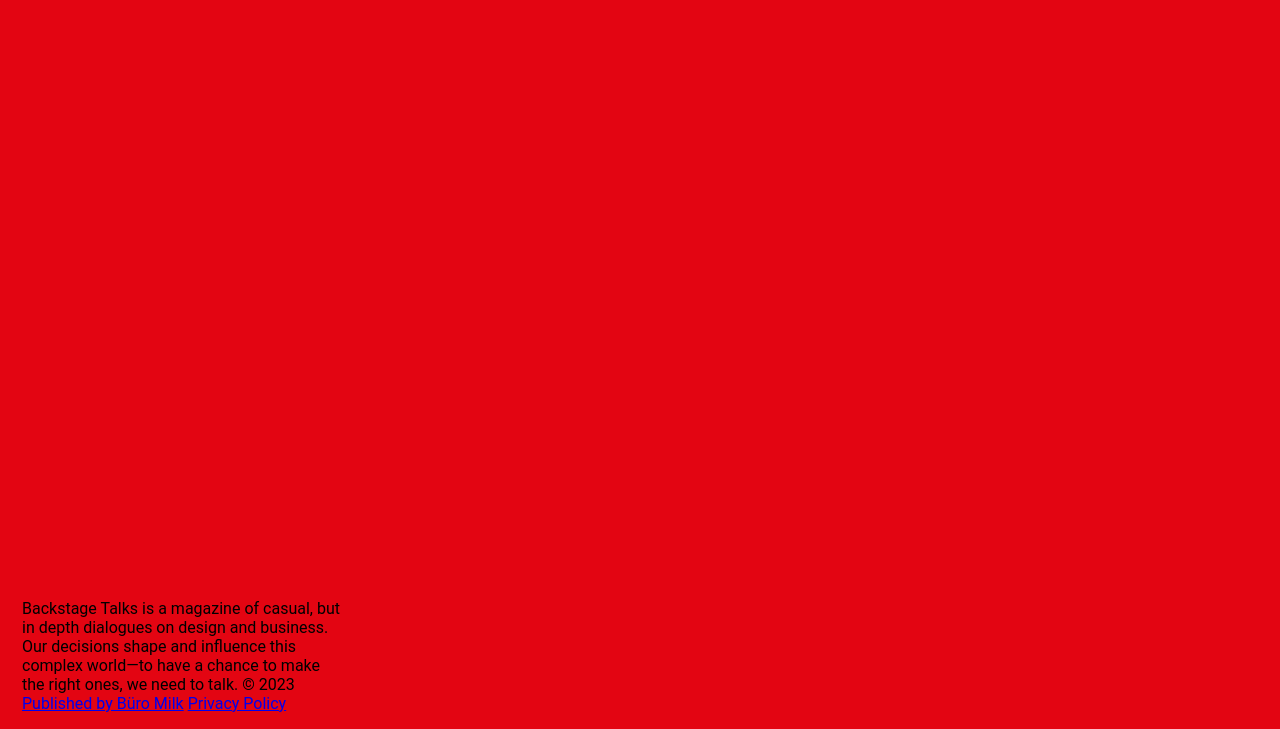
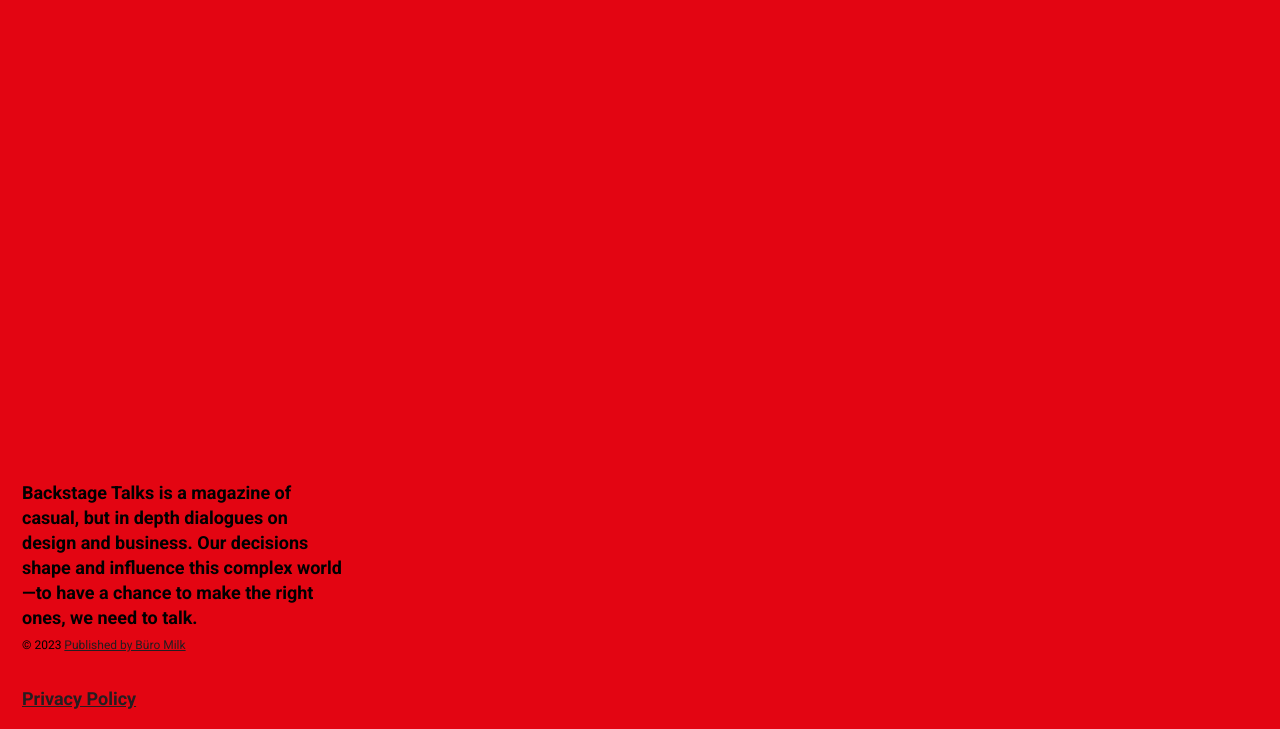
Before and after one commit to modvegas/Projects, a plain HTML site: page pages/backstage/index.html in a window 1280 px wide. Shown: the part 71-800 px from the top of the page. Drawn offline with Linux system fonts and the light colour scheme.

Commit message:
style outlined

```diff
--- a/pages/backstage/index.html
+++ b/pages/backstage/index.html
@@ -3,6 +3,12 @@
   <head>
     <meta charset="UTF-8" />
     <meta name="viewport" content="width=device-width, initial-scale=1.0" />
+    <link rel="preconnect" href="https://fonts.googleapis.com" />
+    <link rel="preconnect" href="https://fonts.gstatic.com" crossorigin />
+    <link
+      href="https://fonts.googleapis.com/css2?family=Roboto:ital,wght@0,100;0,300;0,400;0,500;0,700;0,900;1,100;1,300;1,400;1,500;1,700;1,900&display=swap"
+      rel="stylesheet"
+    />
     <link rel="stylesheet" href="style.css" />
     <title>Backstage Talks</title>
   </head>
@@ -20,12 +26,12 @@
         Backstage Talks is a magazine of casual, but in depth dialogues on
         design and business. Our decisions shape and influence this complex
         world—to have a chance to make the right ones, we need to talk.
-        <span
+        <br />
+        <span class="copyright"
           >© 2023
-          <a href="http://milk.sk/" target="_blank"
-            >Published by Büro Milk</a
-          ></span
-        >
+          <a href="http://milk.sk/" target="_blank">Published by Büro Milk</a
+          ><br /><br
+        /></span>
         <a href="#">Privacy Policy</a>
       </p>
     </div>
--- a/pages/backstage/style.css
+++ b/pages/backstage/style.css
@@ -4,6 +4,16 @@ body {
   background-color: #e30512;
   font-family: "Roboto", sans-serif;
   -webkit-font-smoothing: antialiased;
+}
+a {
+  text-decoration: none;
+  color: #251d20;
+  font-size: 18px;
+  font-weight: 700;
+  line-height: 25px;
+}
+a:hover {
+  text-decoration: underline;
 }
 .header {
   padding-top: 20px;
@@ -22,16 +32,6 @@ body {
   top: 20px;
   z-index: 2;
 }
-.contact-link {
-  text-decoration: none;
-  color: #251d20;
-  font-size: 18px;
-  font-weight: 700;
-  line-height: 25px;
-}
-.contact-link:hover {
-  text-decoration: underline;
-}
 .info {
   position: absolute;
   bottom: 0;
@@ -39,3 +39,22 @@ body {
   width: 320px;
   margin-top: 0;
 }
+
+p {
+  font-size: 18px;
+  font-weight: bold;
+  line-height: 25px;
+}
+.copyright,
+.copyright > a {
+  font-size: 12px;
+  font-weight: normal;
+}
+.description > a,
+.copyright > a {
+  text-decoration: underline;
+}
+.description > a:hover,
+.copyright > a:hover {
+  text-decoration: none;
+}
```
